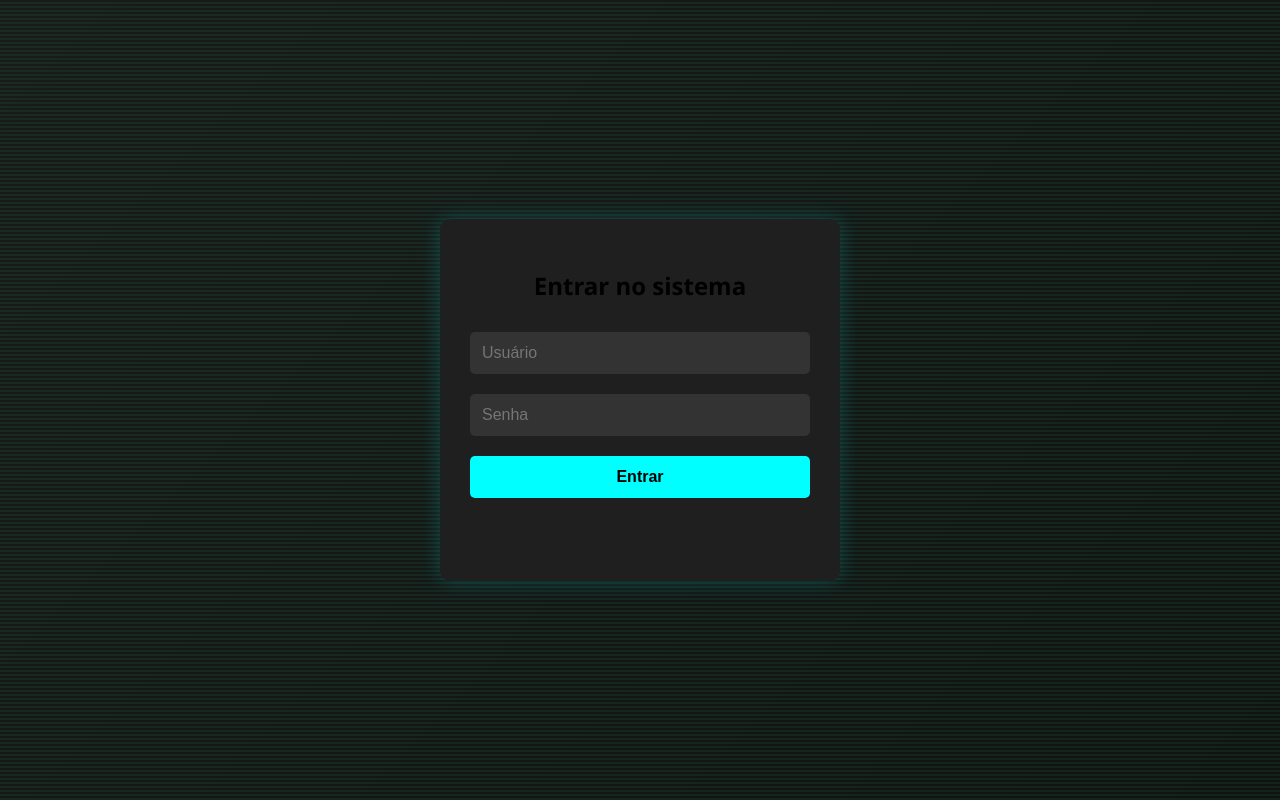
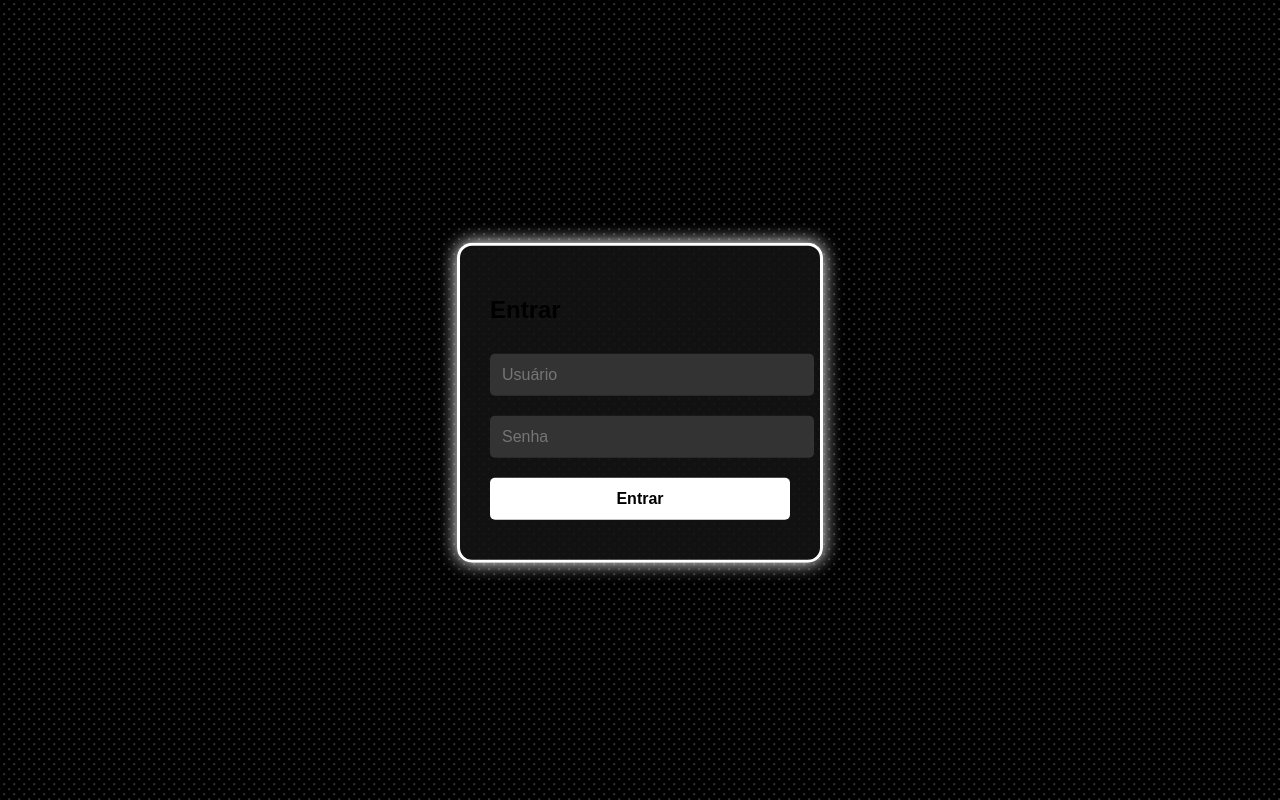
Before and after one commit to viceliano/sitetest, a plain HTML site: page index.html in a window 1280 px wide. Drawn offline with Linux system fonts and the light colour scheme.

Commit message:
animated

```diff
--- a/index.html
+++ b/index.html
@@ -3,20 +3,18 @@
 <head>
   <meta charset="UTF-8">
   <meta name="viewport" content="width=device-width, initial-scale=1.0">
-  <title>Login - Privadox</title>
+  <title>Login Estelar</title>
   <link rel="stylesheet" href="style.css">
 </head>
 <body>
- <div class="background-animation"></div>
-  <div class="container">
-    <h2>Entrar no sistema</h2>
-    <form id="login-form">
-      <input type="text" placeholder="Usuário" id="usuario" required>
-      <input type="password" placeholder="Senha" id="senha" required>
+  <div class="stars"></div>
+  <div class="login-box">
+    <h2>Entrar</h2>
+    <form>
+      <input type="text" placeholder="Usuário">
+      <input type="password" placeholder="Senha">
       <button type="submit">Entrar</button>
-      <p class="mensagem-erro" id="erro-msg"></p>
     </form>
   </div>
-  <script src="script.js"></script>
 </body>
 </html>
--- a/style.css
+++ b/style.css
@@ -1,26 +1,53 @@
-* {
-  box-sizing: border-box;
-}
-
+/* Fundo estrelado animado */
 body {
   margin: 0;
   padding: 0;
-  font-family: 'Segoe UI', sans-serif;
-  background: linear-gradient(135deg, #1a1a1a, #121212);
+  background: black;
+  overflow: hidden;
+  height: 100vh;
+  font-family: Arial, sans-serif;
   display: flex;
   justify-content: center;
   align-items: center;
-  height: 100vh;
 }
 
-.container {
-  background-color: #1f1f1f;
+.stars {
+  position: fixed;
+  top: 0;
+  left: 0;
+  width: 200%;
+  height: 200%;
+  background: radial-gradient(white 1px, transparent 1px),
+              radial-gradient(white 1px, transparent 1px);
+  background-size: 10px 10px;
+  background-position: 0 0, 5px 5px;
+  animation: starScroll 120s linear infinite;
+  z-index: 0;
+  opacity: 0.2;
+}
+
+@keyframes starScroll {
+  0% { transform: translate(0, 0); }
+  100% { transform: translate(-500px, -500px); }
+}
+
+/* Login box */
+.login-box {
+  position: relative;
+  z-index: 1;
+  background: rgba(20, 20, 20, 0.85);
+  border: 3px solid white;
+  border-radius: 15px;
   padding: 30px;
-  border-radius: 10px;
-  width: 90%;
-  max-width: 400px;
-  box-shadow: 0 0 20px rgba(0, 255, 255, 0.2);
-  text-align: center;
+  width: 300px;
+  box-shadow: 0 0 20px white;
+  animation: float 3s ease-in-out infinite;
+}
+
+/* Borda animada (pulsando) */
+@keyframes float {
+  0%, 100% { transform: translateY(-5px); box-shadow: 0 0 10px white; }
+  50% { transform: translateY(5px); box-shadow: 0 0 20px white; }
 }
 
 input, button {
@@ -38,51 +65,8 @@ input {
 }
 
 button {
-  background-color: #00ffff;
+  background-color: white;
   color: black;
   font-weight: bold;
   cursor: pointer;
-  transition: background-color 0.2s ease-in-out;
 }
-
-button:hover {
-  background-color: #00cccc;
-}
-
-.mensagem-erro {
-  color: red;
-  font-size: 0.9em;
-  height: 1em;
-}
-
-.background-animation {
-  position: fixed;
-  top: 0;
-  left: 0;
-  width: 100%;
-  height: 100%;
-  background: repeating-linear-gradient(
-    0deg,
-    #00ff99 0px,
-    #00ff99 2px,
-    transparent 2px,
-    transparent 4px
-  );
-  animation: scroll 10s linear infinite;
-  opacity: 0.08;
-  z-index: 0;
-}
-
-@keyframes scroll {
-  0% {
-    background-position: 0 0;
-  }
-  100% {
-    background-position: 0 100%;
-  }
-}
-
-.container {
-  position: relative;
-  z-index: 1; /* pra ficar acima da animação */
-}
```
